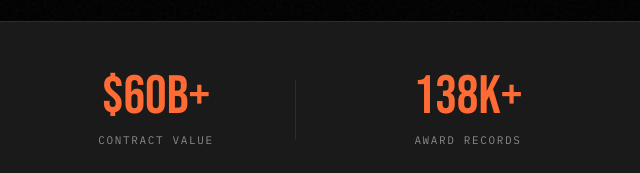
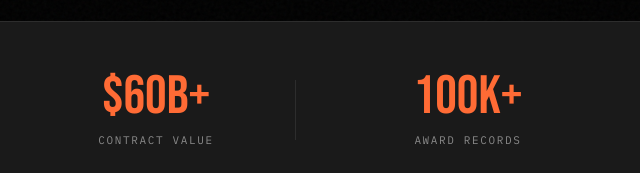
Before and after one commit to devtechdigital/tendairpro-landing, a website: page index.html in a window 1280 px wide. Shown: the part 779-952 px from the top of the page, 640-1280 px from the left. Drawn offline with Linux system fonts and the light colour scheme.

Commit message:
Update award records stat from 138K+ to 100K+

```diff
--- a/index.html
+++ b/index.html
@@ -1114,7 +1114,7 @@
                     <div class="stat-label">Contract Value</div>
                 </div>
                 <div class="stat-item">
-                    <div class="stat-number">138K+</div>
+                    <div class="stat-number">100K+</div>
                     <div class="stat-label">Award Records</div>
                 </div>
             </div>
```
